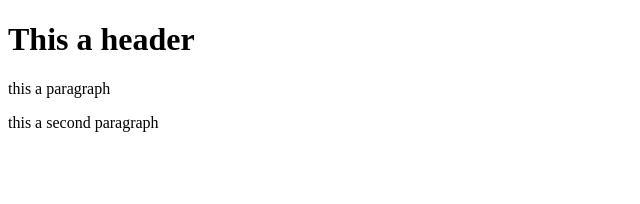
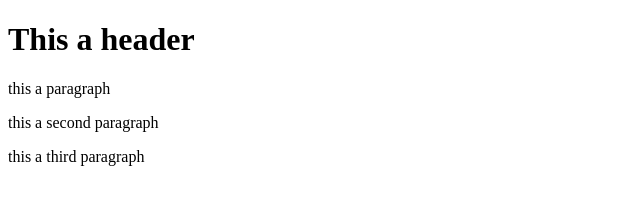
Before and after one commit to zer-ach/git-test, a website: page index.html in a window 1280 px wide. Shown: the whole page, without its empty margins (0-640 px from the left). Drawn offline with Linux system fonts and the light colour scheme.

Commit message:
fourth commit

```diff
--- a/index.html
+++ b/index.html
@@ -9,6 +9,7 @@
     <h1> This a header </h1>
     <p> this a paragraph </p>
     <p> this a second paragraph </p>
+    <p> this a third paragraph </p>
 </body>
 
 </html>
```
Also changed, not shown: package.json (added, +24 -0 lines), 2 other files.
